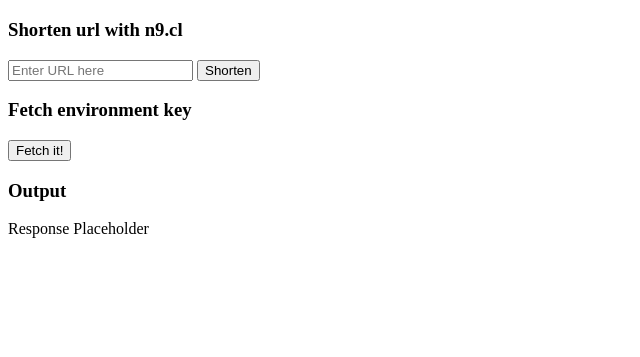
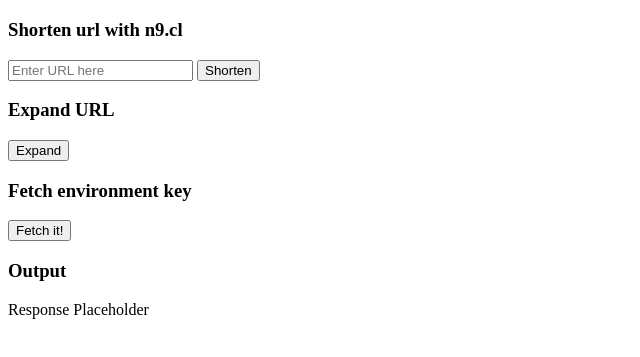
Before and after one commit to xlcalc/serverless, a plain HTML site: page public/index.html in a window 1280 px wide. Shown: the part 61-418 px from the top of the page, without its empty margins (0-640 px from the left). Drawn offline with Linux system fonts and the light colour scheme.

Commit message:
Update index.html
expandURL added

```diff
--- a/public/index.html
+++ b/public/index.html
@@ -12,7 +12,10 @@
     <input id="input-text" type="url" placeholder="Enter URL here" />
     <button type="submit" id="url-button" onclick="shortenURL()">Shorten</button>
 
-    <h3>Fetch environment key</h3>
+    <h3>Expand URL</h3>
+    <button id="expand-btn" onclick="expandURL()">Expand</button>
+
+	<h3>Fetch environment key</h3>
     <button id="fetch-btn">Fetch it!</button>
     <h3>Output</h3>
     <p id="response-output">Response Placeholder</p>
@@ -20,8 +23,19 @@
     <script>
       const responseText = document.getElementById('response-output');
 
-  const getLongUrl = async () => {
-	const response = await fetch("https://n9.cl/dsao0").then(response => response.json());
+  const expandURL = async () => {
+	  const shortUrl = "https://n9.cl/dsao0")
+	  console.log('Expanding URL', shortUrl);
+//	const response = await fetch("https://n9.cl/dsao0").then(response => response.json());
+	        const response = await fetch('/.netlify/functions/expand-url', {
+	//const response = await fetch('/.netlify/functions/test', {
+          method: 'POST',
+          headers: {
+              'Content-Type': 'application/json'
+          },
+          body: JSON.stringify({ url: shortUrl })
+        }).then(response => response.json());
+
 	console.log(response);
         responseText.innerText = JSON.stringify(response);
   }
```
